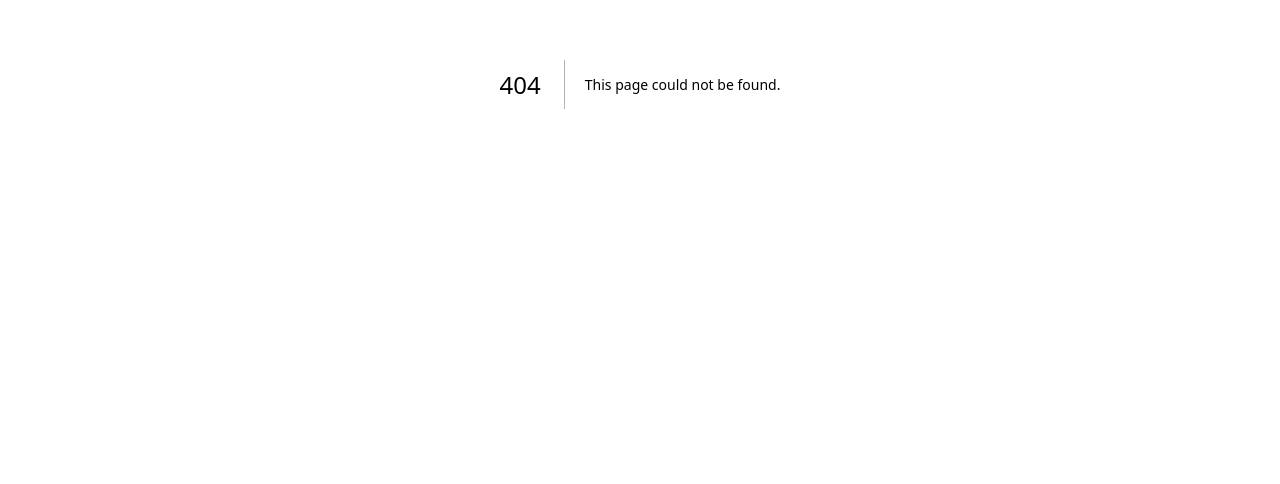
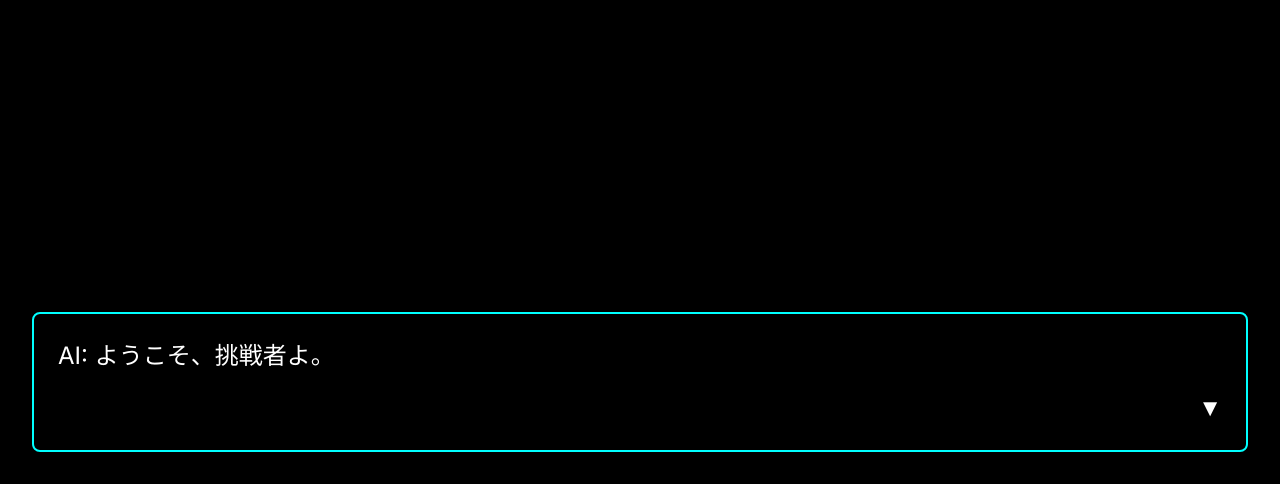
Before and after one commit to AKABANEDAI-FES/2025-escape-game, a Next.js app: page /game/start in a window 1280 px wide. Before the commit this address had no page. Shown: the part 316-800 px from the top of the page. Built offline with nearby package versions, Linux system fonts and the light colour scheme.

Commit message:
フローが動く機能を作成

```diff
--- /dev/null
+++ b/src/app/GameProvider.tsx
@@ -0,0 +1,16 @@
+'use client';
+
+import React, { createContext, useContext, ReactNode } from 'react';
+interface GameContextType {}
+const GameContext = createContext<GameContextType>({});
+export const useGame = () => useContext(GameContext);
+
+export const GameProvider = ({ children }: { children: ReactNode }) => {
+  const value = {};
+
+  return (
+    <GameContext.Provider value={value}>
+      {children}
+    </GameContext.Provider>
+  );
+};
--- /dev/null
+++ b/src/app/game/[chapterId]/GameClient.tsx
@@ -0,0 +1,50 @@
+'use client'; // これはクライアント部品です、という宣言
+
+import { useRouter } from 'next/navigation';
+import { gameData } from '@/lib/gameData';
+import StoryChapter from '@/components/StoryChapter';
+
+// chapterIdをpropsとして受け取る
+export default function GameClient({ chapterId }: { chapterId: string }) {
+  const router = useRouter();
+  const chapter = gameData[chapterId];
+
+  if (!chapter) {
+    return <p>チャプターが見つかりません</p>;
+  }
+
+  // 次のチャプターに進む処理
+  const goToNextChapter = () => {
+    let nextChapterId: string | null = null;
+    if ('nextChapterId' in chapter) {
+      let nextChapter = gameData[chapter.nextChapterId];
+      // actionは飛ばす
+      if (nextChapter && nextChapter.type === 'action' && 'nextChapterId' in nextChapter) {
+        nextChapterId = nextChapter.nextChapterId;
+      } else {
+        nextChapterId = chapter.nextChapterId;
+      }
+    }
+
+    if (nextChapterId) {
+      router.push(`/game/${nextChapterId}`);
+    } else {
+      router.push('/');
+    }
+  };
+
+  return (
+    <main style={{ background: 'black', width: '100vw', height: '100vh' }}>
+      {chapter.type === 'story' && (
+        <StoryChapter lines={chapter.content} onComplete={goToNextChapter} />
+      )}
+      {chapter.type === 'puzzle' && (
+        <div style={{ color: 'white', padding: '2rem' }}>
+          <h2>{chapter.question}</h2>
+          <p>（ここは後で謎解き画面になります）</p>
+          <button onClick={goToNextChapter}>仮の「次に進む」ボタン</button>
+        </div>
+      )}
+    </main>
+  );
+}
--- /dev/null
+++ b/src/app/game/[chapterId]/page.tsx
@@ -0,0 +1,13 @@
+import { gameData } from '@/lib/gameData';
+import GameClient from './GameClient';
+
+export async function generateStaticParams() {
+  const chapterIds = Object.keys(gameData);
+  return chapterIds.map((id) => ({
+    chapterId: id,
+  }));
+}
+
+export default function GamePage({ params }: { params: { chapterId: string } }) {
+  return <GameClient chapterId={params.chapterId} />;
+}
--- a/src/app/layout.tsx
+++ b/src/app/layout.tsx
@@ -1,6 +1,7 @@
 import type { Metadata } from "next";
 import { Inter } from "next/font/google";
 import "./globals.css";
+import { GameProvider } from "./GameProvider";
 
 const inter = Inter({ subsets: ["latin"] });
 
@@ -18,7 +19,9 @@ export default function RootLayout({
   return (
     // htmlの言語設定を日本語に
     <html lang="ja">
-      <body className={inter.className}>{children}</body>
+      <body className={inter.className}>
+        <GameProvider>{children}</GameProvider>
+      </body>
     </html>
   );
 }
--- a/src/app/page.tsx
+++ b/src/app/page.tsx
@@ -1,8 +1,14 @@
+import Link from "next/link";
 
 export default function Home() {
   return (
     <main>
       <h1>2025 脱出ゲーム</h1>
+      <Link href="/game/start">
+        <button style={{ fontSize: "1.5rem", padding: "1rem" }}>
+          ゲーム開始
+        </button>
+      </Link>
     </main>
   );
 }
--- /dev/null
+++ b/src/components/StoryChapter.tsx
@@ -0,0 +1,61 @@
+'use client';
+
+import { useState } from 'react';
+
+// この部品が受け取る情報（props）の型を定義
+interface StoryChapterProps {
+  lines: string[]; // 表示するセリフの配列
+  onComplete: () => void; // 全てのセリフを表示し終えたときに呼ばれる関数
+}
+
+export default function StoryChapter({ lines, onComplete }: StoryChapterProps) {
+  // 今、何行目のセリフを表示しているかを覚えておくための変数
+  const [currentLineIndex, setCurrentLineIndex] = useState(0);
+
+  // 画面がクリックされたときの処理
+  const handleNextLine = () => {
+    // もし、まだ次のセリフがあれば
+    if (currentLineIndex < lines.length - 1) {
+      // 次の行に進める
+      setCurrentLineIndex(currentLineIndex + 1);
+    } else {
+      // すべてのセリフを表示し終えたら、onComplete関数を呼び出して次のチャプターへ
+      onComplete();
+    }
+  };
+
+  return (
+    // 画面全体を覆う黒い背景（クリック可能）
+    <div
+      onClick={handleNextLine}
+      style={{
+        position: 'fixed',
+        top: 0,
+        left: 0,
+        width: '100%',
+        height: '100%',
+        background: 'rgba(0, 0, 0, 0.8)',
+        color: 'white',
+        display: 'flex',
+        alignItems: 'flex-end', // テキストボックスを画面下に配置
+        padding: '2rem',
+        cursor: 'pointer',
+      }}
+    >
+      {/* テキストボックス */}
+      <div
+        style={{
+          width: '100%',
+          border: '2px solid cyan',
+          borderRadius: '8px',
+          padding: '1.5rem',
+          fontSize: '1.5rem',
+        }}
+      >
+        {/* 現在の行のセリフを表示 */}
+        <p>{lines[currentLineIndex]}</p>
+        <div style={{ textAlign: 'right', marginTop: '1rem' }}>▼</div>
+      </div>
+    </div>
+  );
+}
--- a/src/lib/gameData.ts
+++ b/src/lib/gameData.ts
@@ -131,6 +131,6 @@ export const gameData:Record<string, GameChapter> ={
   'failure': {
     type: 'story',
     content: ["脱出失敗..."],
-    nextChapterId: 'start', // スタらなかった
+    nextChapterId: 'end', // スタらなかった
   },
 };
```
Also changed, not shown: src/app/game/1/page.tsx (deleted), src/app/game/2/page.tsx (deleted).
